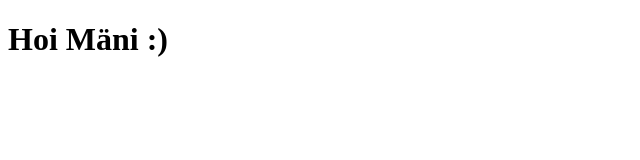
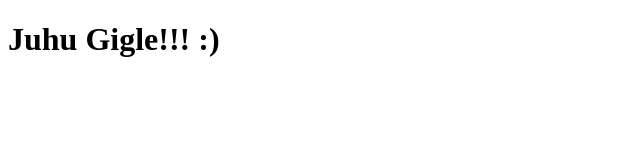
Before and after one commit to Simu3000/Simu3000.github.io, a plain HTML site: page index.html in a window 1280 px wide. Shown: the whole page, without its empty margins (0-640 px from the left). Drawn offline with Linux system fonts and the light colour scheme.

Commit message:
änderung6

```diff
--- a/index.html
+++ b/index.html
@@ -12,7 +12,7 @@
 
 <body>
 
-<h1>Hoi Mäni :)</h1>
+<h1>Juhu Gigle!!! :)</h1>
 
 </body>
 </html>
```
